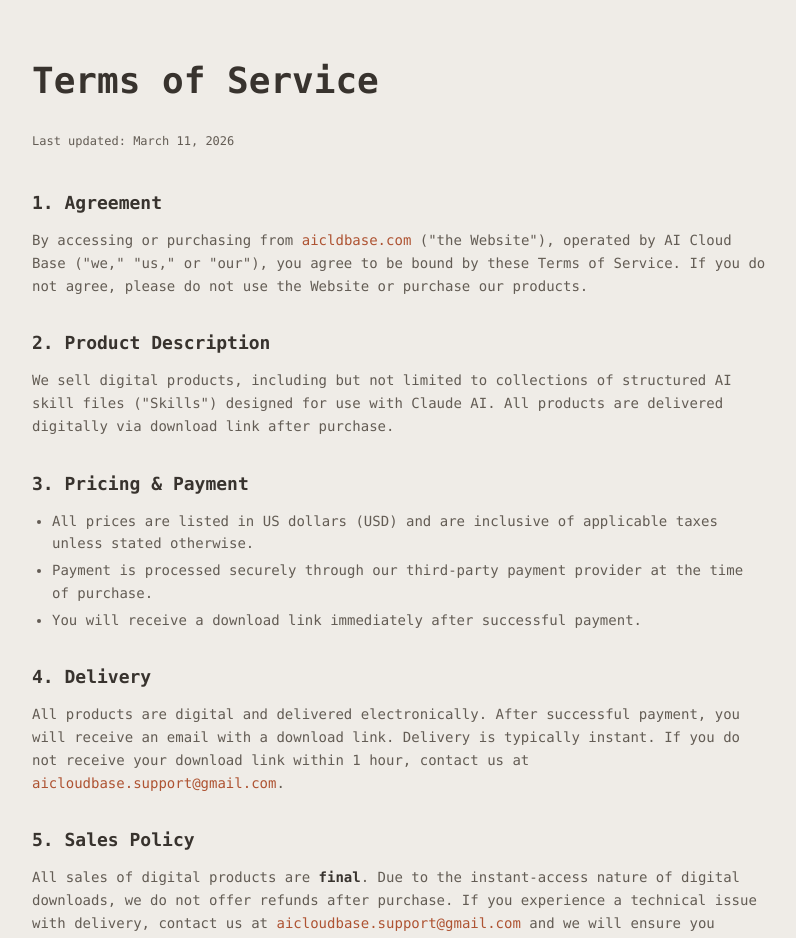
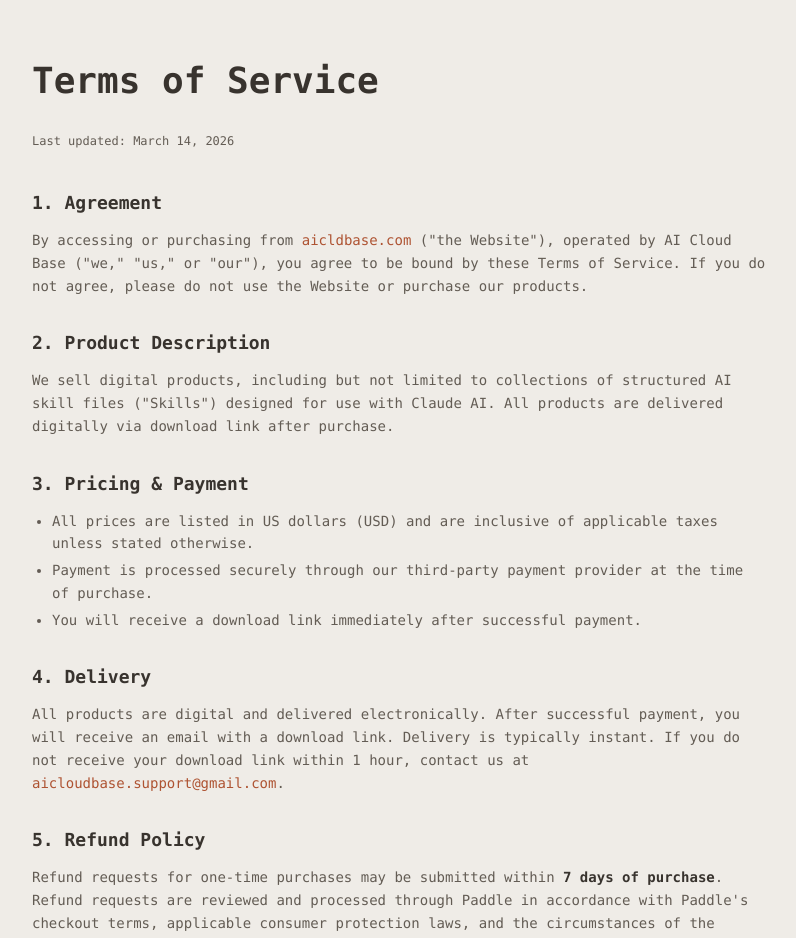
Before and after one commit to ozhyhadl/Bisnes-1-ZOL, a React (Vite) app: page /terms in a window 1280 px wide. Shown: the part 60-998 px from the top of the page, without its empty margins (240-1036 px from the left). Built offline with nearby package versions, Linux system fonts and the light colour scheme; the HTML template or start-up script is replaced by a standard one.

Commit message:
seo+legal: add 7-day refund policy wording for Paddle compliance

```diff
--- a/index.html
+++ b/index.html
@@ -68,7 +68,8 @@
         "hasMerchantReturnPolicy": {
           "@type": "MerchantReturnPolicy",
           "applicableCountry": "US",
-          "returnPolicyCategory": "https://schema.org/MerchantReturnNotPermitted"
+          "returnPolicyCategory": "https://schema.org/MerchantReturnFiniteReturnWindow",
+          "merchantReturnDays": 7
         }
       },
       "aggregateRating": {
@@ -105,6 +106,14 @@
           "acceptedAnswer": {
             "@type": "Answer",
             "text": "You'll get a download link after purchase with all the skill folders and a quick-start guide. For Claude.ai, upload them in Customize > Skills. For Claude Code, drop them into your ~/.claude/skills/ folder. Takes about 2 minutes."
+          }
+        },
+        {
+          "@type": "Question",
+          "name": "What is your refund policy?",
+          "acceptedAnswer": {
+            "@type": "Answer",
+            "text": "Refund requests for one-time purchases may be submitted within 7 days of purchase. Refund requests are reviewed and processed through Paddle in accordance with Paddle's checkout terms, applicable consumer protection laws, and the circumstances of the order."
           }
         },
         {
--- a/src/components/FAQSection.tsx
+++ b/src/components/FAQSection.tsx
@@ -12,6 +12,7 @@
   { q: "What exactly is a Claude skill?", a: "A SKILL.md file you add to Claude. It contains the full workflow for a specific task — the questions to ask you, the framework to apply, and the output format. Example: the SaaS Agreement skill asks about your pricing tiers, liability caps, and key clauses, then outputs a ready-to-sign contract." },
   { q: "Where can I use these skills?", a: "Anywhere Claude runs — Claude.ai, Claude Code, and Cowork. On the web, enable them in Customize > Skills and Claude uses them automatically. In Claude Code, drop them in your skills folder and invoke them with /skill-name or let Claude detect them. You just need an active Claude plan. The skills themselves are a one-time purchase with no recurring fees." },
   { q: "How do I install the skills?", a: "You'll get a download link after purchase with all the skill folders and a quick-start guide. For Claude.ai, upload them in Customize > Skills. For Claude Code, drop them into your ~/.claude/skills/ folder. Either way, it takes about 2 minutes. No coding or technical setup required." },
+  { q: "What is your refund policy?", a: "Refund requests for one-time purchases may be submitted within 7 days of purchase. Refund requests are reviewed and processed through Paddle in accordance with Paddle's checkout terms, applicable consumer protection laws, and the circumstances of the order." },
   { q: "Are these just fancy prompts?", a: "No. A prompt is one question, one answer. A skill is a multi-step system: it interviews you for context, selects the right strategy, generates the deliverable, and formats it for real-world use. You paste the output straight into your workflow — no rewriting needed." },
   { q: "Will these work for my type of business?", a: "The bundle covers content creation, marketing, sales, finance, legal, operations, and strategy. If you run any kind of online business, service business, or creator business, you'll find dozens of skills that apply directly to your day-to-day work." },
   { q: "How is the bundle delivered?", a: "Instantly. After purchase, you get immediate access to the full bundle of Claude skill files. Drop them into Claude, pick the skill you need, and start generating real deliverables for content, marketing, legal, finance, and operations the same day." },
--- a/src/pages/TermsOfService.tsx
+++ b/src/pages/TermsOfService.tsx
@@ -15,7 +15,7 @@
       <SiteHeader />
       <main className="max-w-3xl mx-auto px-4 py-16">
         <h1 className="text-3xl md:text-4xl font-bold mb-8">Terms of Service</h1>
-        <p className="text-xs text-muted-foreground mb-10">Last updated: March 11, 2026</p>
+        <p className="text-xs text-muted-foreground mb-10">Last updated: March 14, 2026</p>
 
         <div className="space-y-8 text-sm text-muted-foreground leading-relaxed">
           <section>
@@ -52,9 +52,9 @@
           </section>
 
           <section>
-            <h2 className="text-lg font-semibold text-foreground mb-3">5. Sales Policy</h2>
+            <h2 className="text-lg font-semibold text-foreground mb-3">5. Refund Policy</h2>
             <p>
-              All sales of digital products are <strong className="text-foreground">final</strong>. Due to the instant-access nature of digital downloads, we do not offer refunds after purchase. If you experience a technical issue with delivery, contact us at{" "}
+              Refund requests for one-time purchases may be submitted within <strong className="text-foreground">7 days of purchase</strong>. Refund requests are reviewed and processed through Paddle in accordance with Paddle&apos;s checkout terms, applicable consumer protection laws, and the circumstances of the order. If you experience a technical issue with delivery, contact us at{" "}
               <a href={`mailto:${SUPPORT_EMAIL}`} className="text-primary hover:underline">{SUPPORT_EMAIL}</a>{" "}
               and we will ensure you receive your files.
             </p>
```
Also changed, not shown: 1 other file (tests, documents, lock files or other folders).
